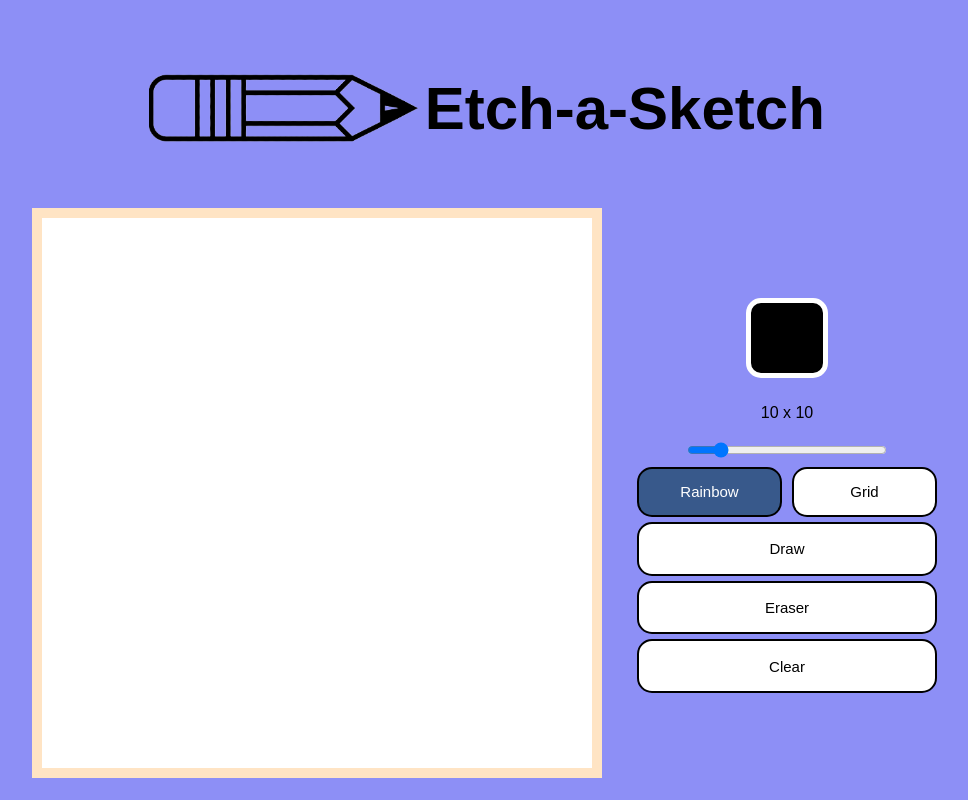
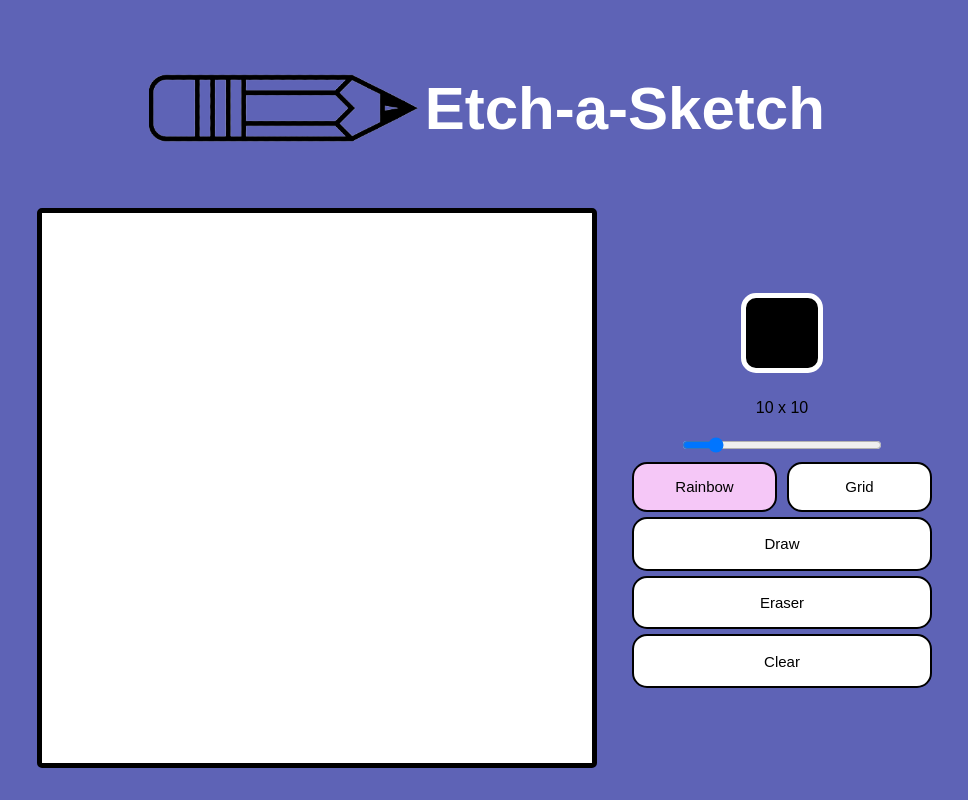
Before and after one commit to AimanShazman/Etch-a-Sketch, a plain HTML site: page index.html in a window 1280 px wide. Both pictures are taken after a click on the button "Rainbow". Shown: the whole page, without its empty margins (153-1121 px from the left). Drawn offline with Linux system fonts and the light colour scheme.

Commit message:
change website color, add button hover effect
-changed the color using the thumb rule 60/30/10 to make it look nicer.
-enlarge the button on hover

```diff
--- a/styles.css
+++ b/styles.css
@@ -1,6 +1,6 @@
 body {
     font-family: "Poppins", sans-serif;
-    background-color: rgb(141, 143, 246);
+    background-color: #5e63b6;
 }
 
 #pencil {
@@ -12,6 +12,7 @@
 
 #pencil h1 {
    font-size: 60px;
+   color: white;
 }
 
 #pencil img {
@@ -32,7 +33,8 @@
     flex-flow: row wrap;
     height: 550px;
     width: 550px;
-    border: solid 10px bisque;
+    border: solid 5px black;
+    border-radius: 5px;
 }
 
 #drawingTools {
@@ -119,9 +121,14 @@
     outline: none;
     cursor: pointer;
     background-color: white;
+    transform: scale(1);
+}
+
+#drawingTools .button:hover {
+    background-color: #f5c7f7;
+    transform: scale(1.1);
 }
 
 #drawingTools .activeButton {
-    background-color: #38598b;
-    color: white;
+    background-color: #f5c7f7;
 }
```
